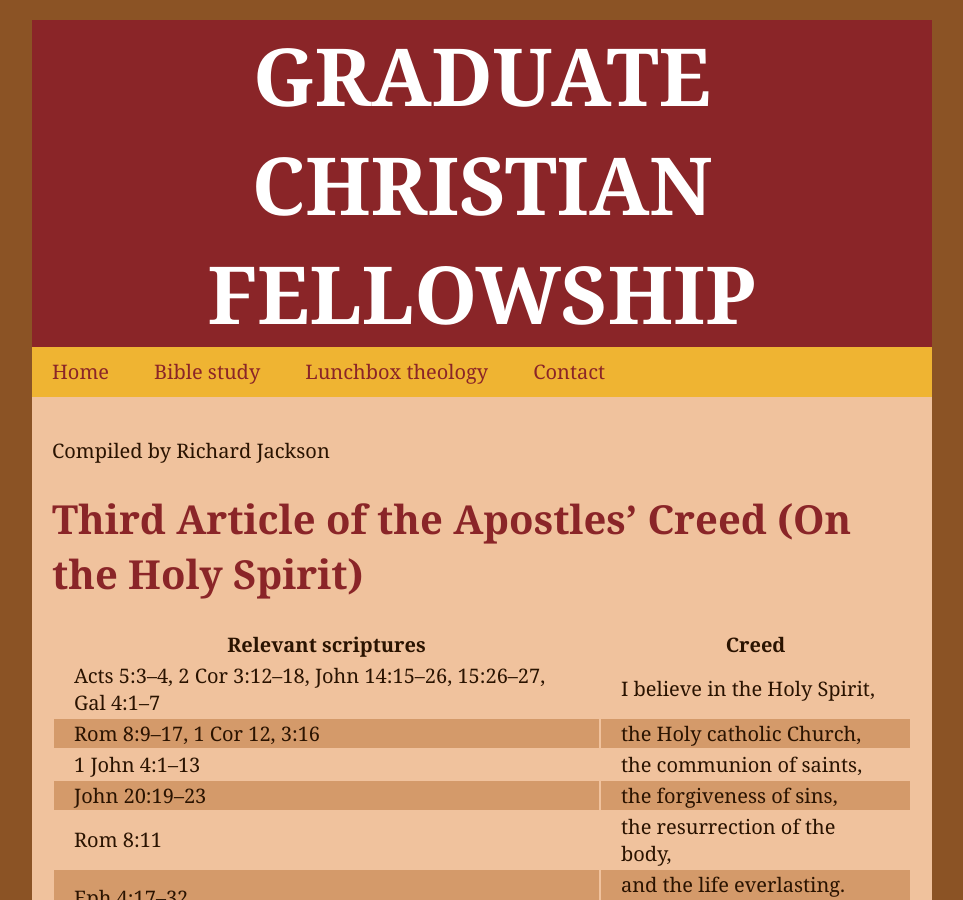
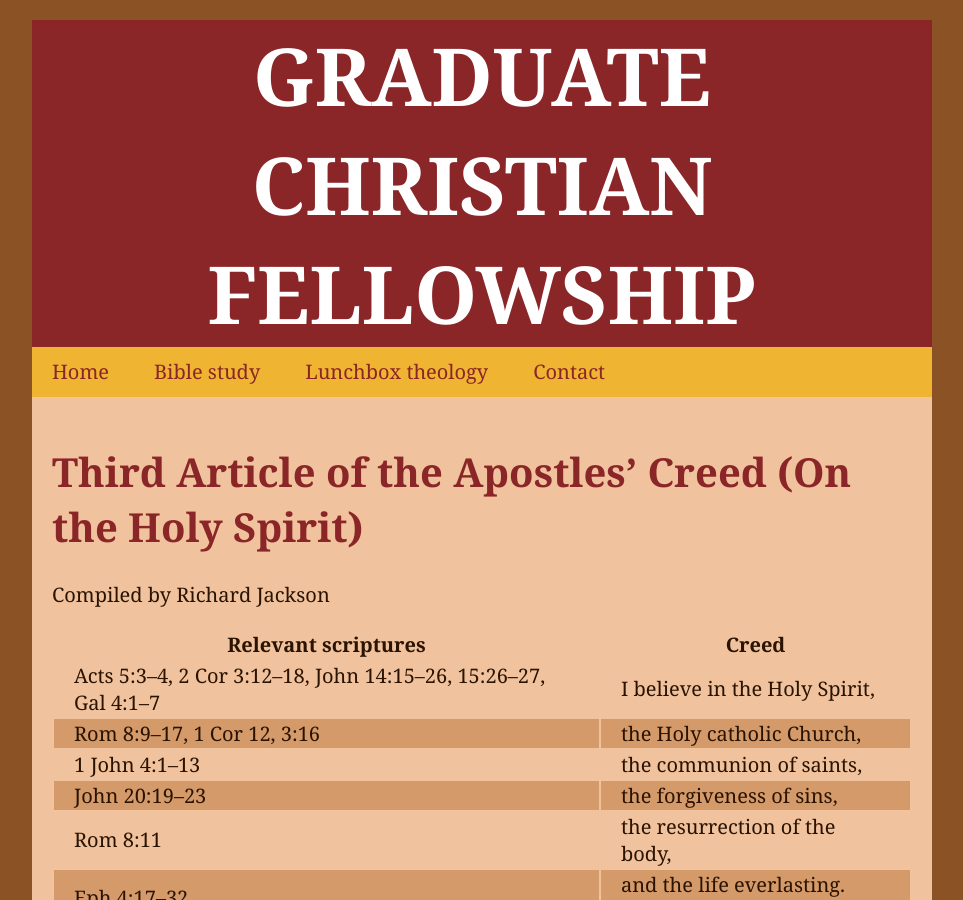
Before and after one commit to jarthurgross/gcf-website, a Jekyll site: the page built from doc/apostles-creed-third-article.md, in a window 1280 px wide and 900 px high. Shown: the whole window, without its empty margins (158-1121 px from the left). Built offline with Jekyll 4.4.1, drawn with Linux system fonts in a browser that asks for light colours; Markdown is read by kramdown in place of the engine named in the settings.

Commit message:
Move attribution below title

```diff
--- a/doc/apostles-creed-third-article.md
+++ b/doc/apostles-creed-third-article.md
@@ -3,10 +3,10 @@ layout: default
 title: Third Article of the Apostles’ Creed (On the Holy Spirit)
 ---
 
-Compiled by Richard Jackson
-
 Third Article of the Apostles’ Creed (On the Holy Spirit)
 =========================================================
+
+Compiled by Richard Jackson
 
 | Relevant scriptures | Creed |
 | ------------------- | ----- |
```
